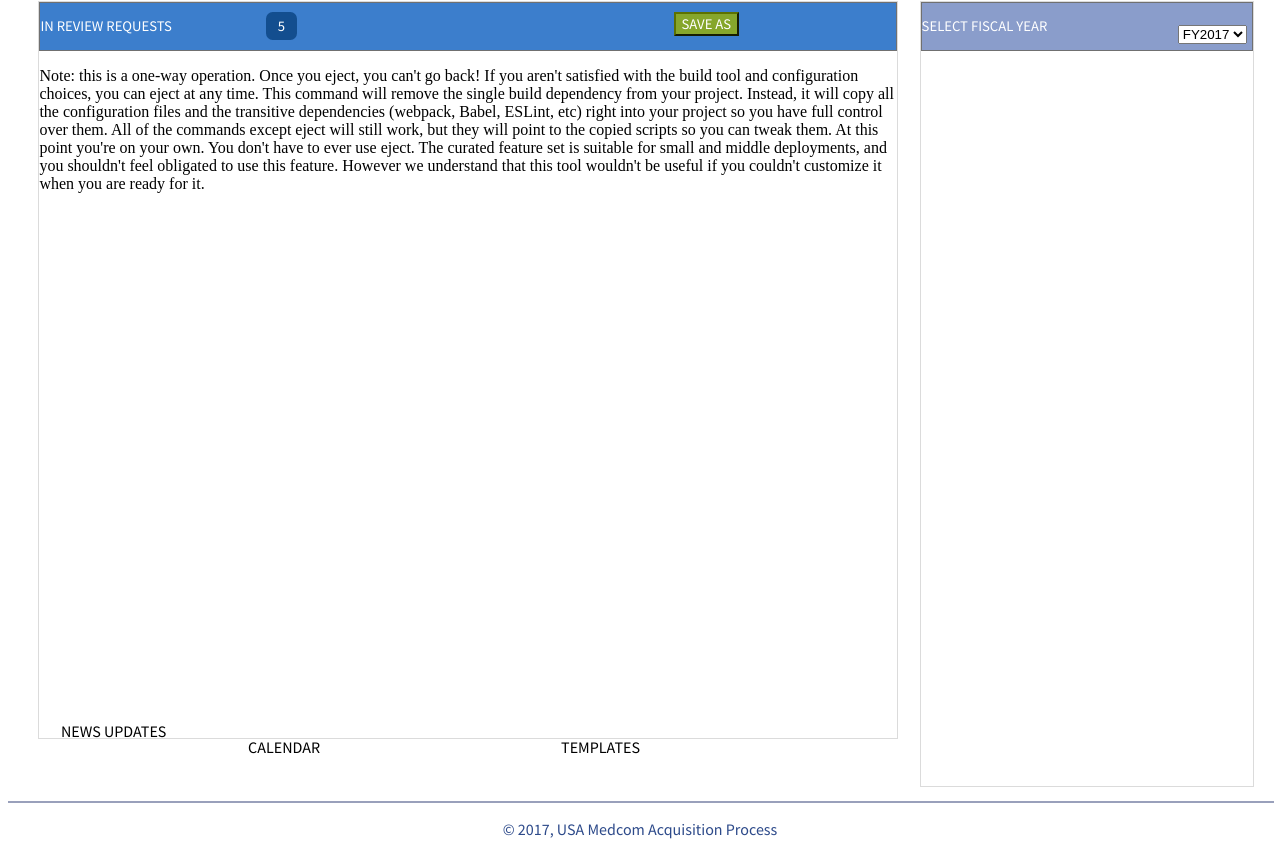
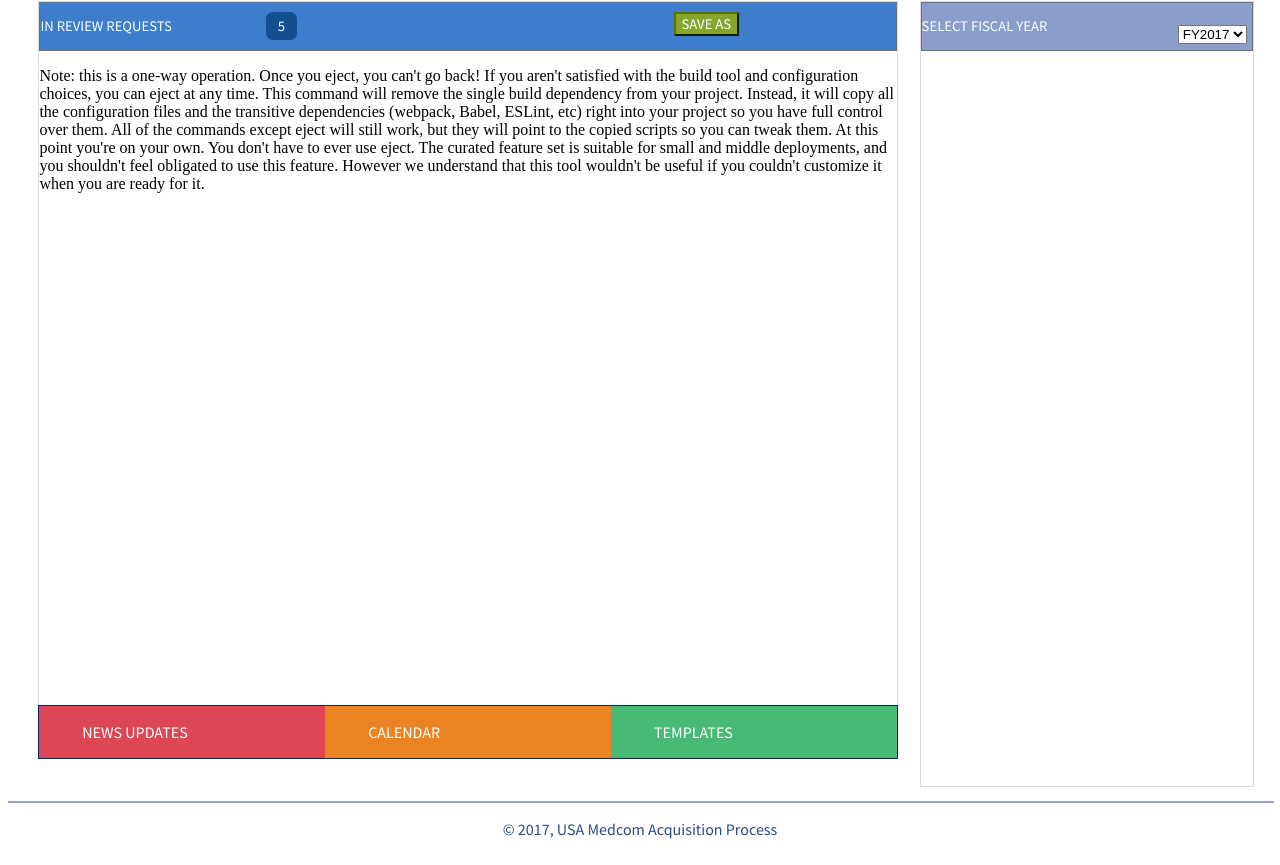
Before and after one commit to sdyerra/LandingPage, a React (Create React App) app: page / in a window 1280 px wide. Shown: the part 279-1144 px from the top of the page. Built offline with nearby package versions, Linux system fonts and the light colour scheme.

Commit message:
added bottom bar

```diff
--- a/src/Newscalendartemp.css
+++ b/src/Newscalendartemp.css
@@ -1,27 +1,46 @@
 @charset "UTF-8";
 @import url('https://fonts.googleapis.com/css2?family=Source+Sans+Pro&display=swap');
 
-.newsbox {
-    border:1px solid black;
+.nctbox {
+    border:1px solid #002270;
+    display: flex;
+    align-items: flex-start;
+    justify-content: space-between;
+    position: absolute;
+    top: 123%;
+    left: 3%;
+    width: 67%;
+    font-family: 'Source Sans Pro', sans-serif;
+    color: white;
+
 }
 
 .news {
-    font-family: 'Source Sans Pro', sans-serif;
-    position: absolute;
-    top: 123%;
-    right:87%;
+    background-color: #DE4655;
+    width: 33.33%;
+}
+
+.news p {
+    position: relative;
+    right: -15%;
 }
 
 .cal {
-    font-family: 'Source Sans Pro', sans-serif;
-    position: absolute;
-    top: 125%;
-    right:75%;
+    background-color: #EB8322;
+    width: 33.33%;
+}
+
+.cal p {
+    position: relative;
+    right: -15%;
 }
 
 .templ {
-    font-family: 'Source Sans Pro', sans-serif;
-    position: absolute;
-    top: 125%;
-    right:50%;
+    background-color: #47BA75;
+    width: 33.33%;
 }
+
+.templ p {
+    position: relative;
+    right: -15%;
+}
```
